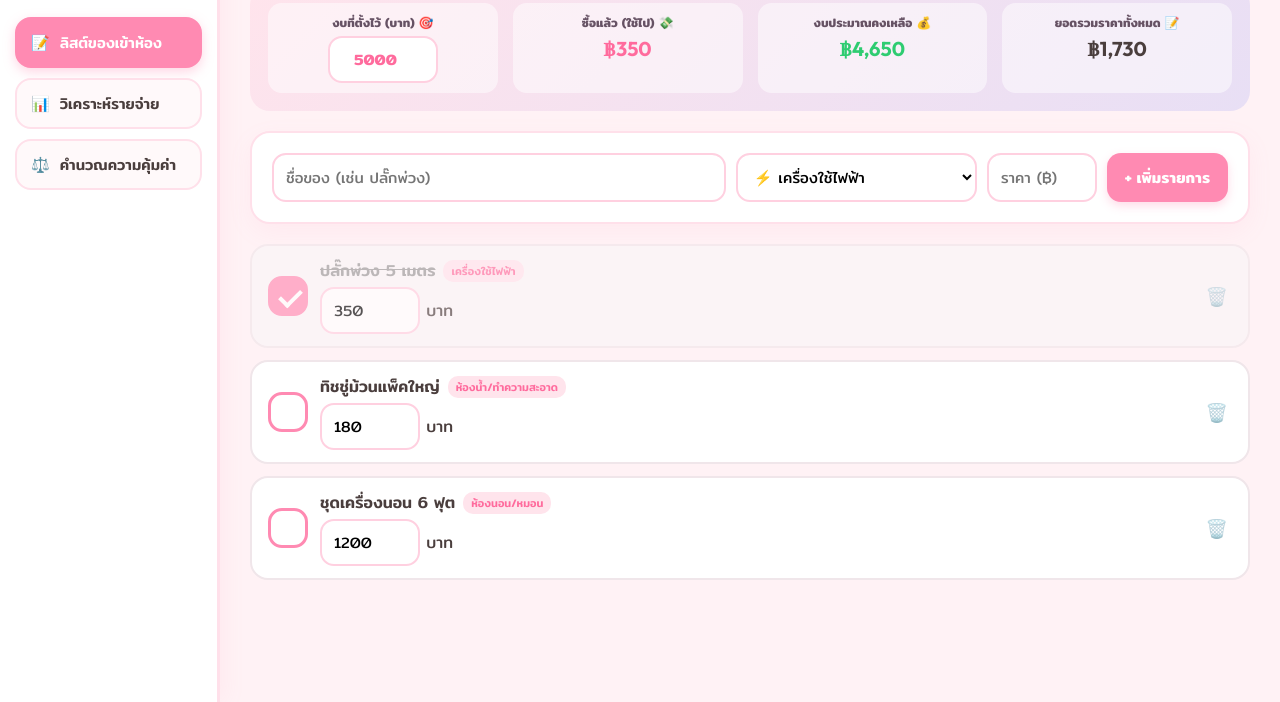
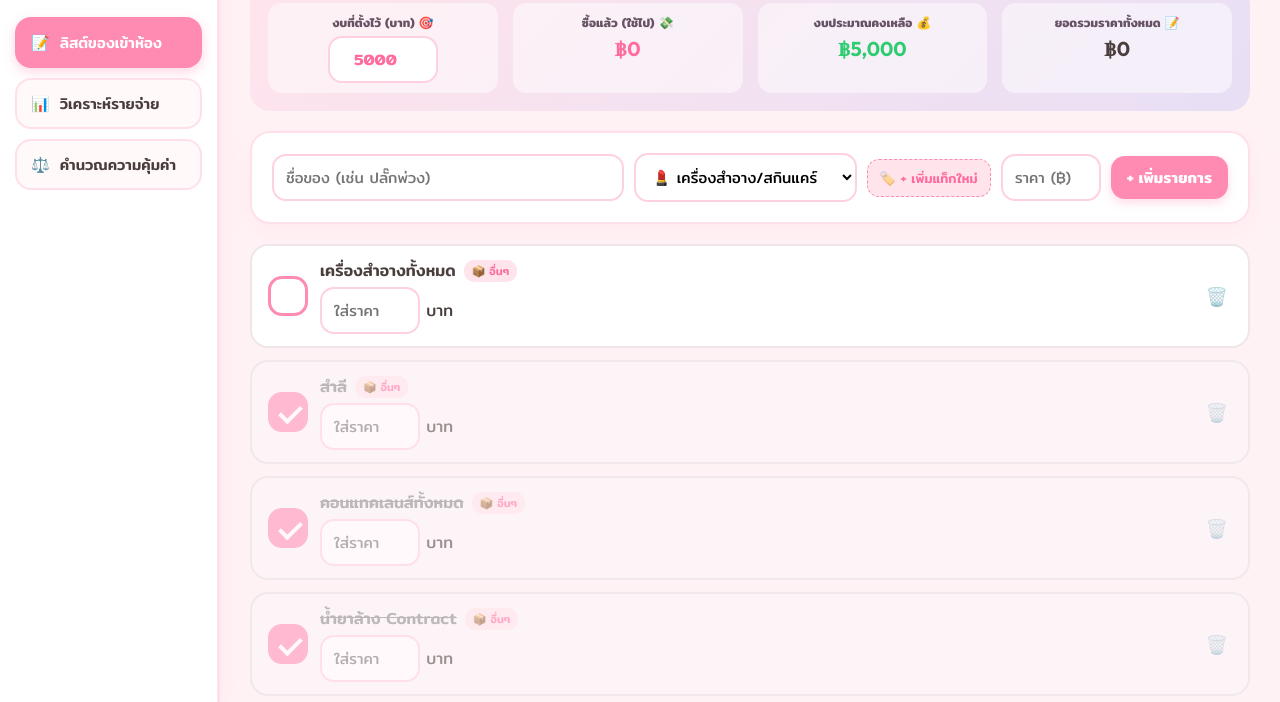
Before and after one commit to bingsootunasaba/dormcheck, a plain HTML site: page index.html in a window 1280 px wide. Shown: the part 98-800 px from the top of the page. Drawn offline with nearby package versions, Linux system fonts and the light colour scheme.

Commit message:
index.html

```diff
--- a/index.html
+++ b/index.html
@@ -36,7 +36,7 @@
             overflow: hidden;
         }
 
-        /* Sidebar Navigation Fix */
+        /* Sidebar Navigation */
         .sidebar {
             width: 220px;
             flex-shrink: 0;
@@ -99,7 +99,7 @@
             box-shadow: 0 4px 12px rgba(255, 138, 178, 0.35);
         }
 
-        /* Main Content Area Fix */
+        /* Main Content Area */
         .main-content {
             flex: 1;
             padding: 25px 30px;
@@ -132,7 +132,6 @@
             color: var(--text-color);
         }
 
-        /* Responsive Grid Fix */
         .grid-2 {
             display: grid;
             grid-template-columns: repeat(auto-fit, minmax(280px, 1fr));
@@ -155,6 +154,7 @@
             display: flex;
             gap: 10px;
             flex-wrap: wrap;
+            align-items: center;
         }
 
         input[type="text"], input[type="number"], select {
@@ -178,7 +178,7 @@
             color: white;
             border: none;
             border-radius: 14px;
-            padding: 12px 18px;
+            padding: 10px 16px;
             font-size: 15px;
             font-weight: 600;
             cursor: pointer;
@@ -191,7 +191,18 @@
             transform: scale(0.97);
         }
 
-        /* Big Checkbox & Todo Items */
+        .btn-tag-add {
+            background: #FFE4EC;
+            color: var(--primary-pink-hover);
+            border: 1px dashed var(--primary-pink);
+            border-radius: 12px;
+            padding: 8px 12px;
+            font-size: 13px;
+            cursor: pointer;
+            font-weight: 500;
+        }
+
+        /* Todo Items & Checkbox */
         .item-list {
             list-style: none;
             display: flex;
@@ -207,20 +218,20 @@
             display: flex;
             align-items: center;
             gap: 12px;
-            transition: all 0.2s;
+            transition: all 0.3s ease;
         }
 
         .item-card.checked {
             background: #FAF6F8;
-            opacity: 0.65;
+            opacity: 0.55;
+            border-color: #E8E0E3;
         }
 
         .item-card.checked .item-name {
             text-decoration: line-through;
-            color: #999;
+            color: #888;
         }
 
-        /* BIG KAWAII CHECKBOX */
         .checkbox-container {
             display: block;
             position: relative;
@@ -304,7 +315,7 @@
             border: 1px solid #DDD;
         }
 
-        /* Custom Budget Banner */
+        /* Summary Banner */
         .summary-banner {
             background: linear-gradient(135deg, #FFE4EC 0%, #E8DFF5 100%);
             border-radius: var(--border-radius);
@@ -454,15 +465,9 @@
             <div class="card">
                 <div class="input-row">
                     <input type="text" id="add-name" placeholder="ชื่อของ (เช่น ปลั๊กพ่วง)" style="flex:2; min-width: 150px;">
-                    <select id="add-tag" style="flex:1; min-width: 130px;">
-                        <option value="เครื่องใช้ไฟฟ้า">⚡ เครื่องใช้ไฟฟ้า</option>
-                        <option value="ห้องนอน/หมอน">หมอน/เครื่องนอน</option>
-                        <option value="ห้องน้ำ/ทำความสะอาด">🧼 ห้องน้ำ/ความสะอาด</option>
-                        <option value="เครื่องเขียน/เรียน">📚 เครื่องเขียน/เรียน</option>
-                        <option value="ของแต่งห้อง">🎀 ของแต่งห้อง</option>
-                        <option value="อื่นๆ">📦 อื่นๆ</option>
-                    </select>
-                    <input type="number" id="add-price" placeholder="ราคา (฿)" style="width: 110px;" inputmode="decimal" pattern="[0-9]*">
+                    <select id="add-tag" style="flex:1.2; min-width: 150px;"></select>
+                    <button class="btn-tag-add" onclick="createNewTag()">🏷️ + เพิ่มแท็กใหม่</button>
+                    <input type="number" id="add-price" placeholder="ราคา (฿)" style="width: 100px;" inputmode="decimal" pattern="[0-9]*">
                     <button class="btn-primary" onclick="addNewItem()">+ เพิ่มรายการ</button>
                 </div>
             </div>
@@ -553,26 +558,65 @@
     </div>
 
 <script>
-    // App State with LocalStorage
-    let items = JSON.parse(localStorage.getItem('dorm_items')) || [
-        { id: 1, name: 'ปลั๊กพ่วง 5 เมตร', tag: 'เครื่องใช้ไฟฟ้า', price: 350, completed: true },
-        { id: 2, name: 'ทิชชู่ม้วนแพ็คใหญ่', tag: 'ห้องน้ำ/ทำความสะอาด', price: 180, completed: false },
-        { id: 3, name: 'ชุดเครื่องนอน 6 ฟุต', tag: 'ห้องนอน/หมอน', price: 1200, completed: false }
+    // App State
+    let tags = JSON.parse(localStorage.getItem('dorm_tags')) || [
+        '💄 เครื่องสำอาง/สกินแคร์',
+        '⚡ เครื่องใช้ไฟฟ้า',
+        '🛏️ ห้องนอน/หมอน',
+        '🧼 ห้องน้ำ/ความสะอาด',
+        '📚 เครื่องเขียน/เรียน',
+        '🎀 ของแต่งห้อง',
+        '📦 อื่นๆ'
     ];
 
+    // ข้อมูลเริ่มต้นดึงตรงจากภาพถ่ายหน้าจอของคุณ
+    let initialItemsFromImage = [
+        { id: 1, name: 'สำลี', tag: '📦 อื่นๆ', price: 0, completed: true },
+        { id: 2, name: 'คอนแทคเลนส์ทั้งหมด', tag: '📦 อื่นๆ', price: 0, completed: true },
+        { id: 3, name: 'เครื่องสำอางทั้งหมด', tag: '📦 อื่นๆ', price: 0, completed: false },
+        { id: 4, name: 'น้ำยาล้าง Contract', tag: '📦 อื่นๆ', price: 0, completed: true },
+        { id: 5, name: 'สก๊อตไบรต์', tag: '🧼 ห้องน้ำ/ความสะอาด', price: 0, completed: true }
+    ];
+
+    let items = JSON.parse(localStorage.getItem('dorm_items')) || initialItemsFromImage;
     let savedBudget = localStorage.getItem('dorm_user_budget') || 5000;
-
     let chartInstance = null;
     let bestOptionWinner = null;
 
     document.addEventListener('DOMContentLoaded', () => {
         document.getElementById('user-budget').value = savedBudget;
+        renderTagOptions();
         renderTodoList();
     });
 
     function saveData() {
         localStorage.setItem('dorm_items', JSON.stringify(items));
+        localStorage.setItem('dorm_tags', JSON.stringify(tags));
         localStorage.setItem('dorm_user_budget', document.getElementById('user-budget').value);
+    }
+
+    function renderTagOptions() {
+        const select = document.getElementById('add-tag');
+        select.innerHTML = '';
+        tags.forEach(tag => {
+            const opt = document.createElement('option');
+            opt.value = tag;
+            opt.textContent = tag;
+            select.appendChild(opt);
+        });
+    }
+
+    function createNewTag() {
+        const newTag = prompt('พิมพ์ชื่อแท็กใหม่ที่ต้องการเพิ่มค่ะ:');
+        if (newTag && newTag.trim() !== '') {
+            const formattedTag = `🏷️ ${newTag.trim()}`;
+            if (!tags.includes(formattedTag)) {
+                tags.push(formattedTag);
+                renderTagOptions();
+                document.getElementById('add-tag').value = formattedTag;
+                saveData();
+            }
+        }
     }
 
     // Navigation Switch
@@ -588,12 +632,14 @@
         }
     }
 
-    // TO-DO LIST FUNCTIONS
+    // TO-DO LIST FUNCTIONS (เรียงลำดับ: ยังไม่ได้ติ๊กอยู่บน, ติ๊กแล้วตกไปล่างสุด)
     function renderTodoList() {
         const list = document.getElementById('main-item-list');
         list.innerHTML = '';
 
-        items.forEach(item => {
+        const sortedItems = [...items].sort((a, b) => a.completed - b.completed);
+
+        sortedItems.forEach(item => {
             const li = document.createElement('li');
             li.className = `item-card ${item.completed ? 'checked' : ''}`;
             li.innerHTML = `
@@ -624,7 +670,7 @@
         const tag = document.getElementById('add-tag').value;
         const price = parseFloat(document.getElementById('add-price').value) || 0;
 
-        if (!name) return alert('ใส่ชื่อของก่อนน้าคนสวย ✨');
+        if (!name) return alert('ใส่ชื่อของก่อนน้า ✨');
 
         items.unshift({
             id: Date.now(),
@@ -667,15 +713,15 @@
         const remainingElem = document.getElementById('sum-remaining');
         remainingElem.textContent = `฿${remaining.toLocaleString()}`;
         if (remaining < 0) {
-            remainingElem.style.color = '#FF4D6D'; // แดงเตือนว่างบเกิน
+            remainingElem.style.color = '#FF4D6D';
         } else {
-            remainingElem.style.color = '#2ECC71'; // เขียวว่างบยังเหลือ
+            remainingElem.style.color = '#2ECC71';
         }
 
         saveData();
     }
 
-    // ANALYZE DASHBOARD (CHART)
+    // ANALYZE DASHBOARD
     function renderChart() {
         const tagTotals = {};
         items.forEach(i => {
@@ -690,7 +736,7 @@
         labels.forEach(tag => {
             const div = document.createElement('div');
             div.style.cssText = "display:flex; justify-content:space-between; padding:8px 12px; background:#FFF9FA; border-radius:10px; font-size:14px;";
-            div.innerHTML = `<span>🏷️ ${tag}</span> <strong>฿${tagTotals[tag].toLocaleString()}</strong>`;
+            div.innerHTML = `<span>${tag}</span> <strong>฿${tagTotals[tag].toLocaleString()}</strong>`;
             tagSummaryList.appendChild(div);
         });
 
@@ -703,7 +749,7 @@
                 labels: labels,
                 datasets: [{
                     data: data,
-                    backgroundColor: ['#FF8AB2', '#B590CA', '#FFC3A0', '#FF9AA2', '#E2F0CB', '#B5EAD7']
+                    backgroundColor: ['#FF8AB2', '#B590CA', '#FFC3A0', '#FF9AA2', '#E2F0CB', '#B5EAD7', '#D4A5A5']
                 }]
             },
             options: {
@@ -763,12 +809,12 @@
         items.unshift({
             id: Date.now(),
             name: bestOptionWinner.name,
-            tag: 'อื่นๆ',
+            tag: '📦 อื่นๆ',
             price: bestOptionWinner.price,
             completed: false
         });
         alert(`เพิ่ม "${bestOptionWinner.name}" เข้าลิสต์จัดของเรียบร้อยแล้วค่ะ! ✨`);
-        saveData();
+        renderTodoList();
     }
 
     function escapeHtml(text) {
```
